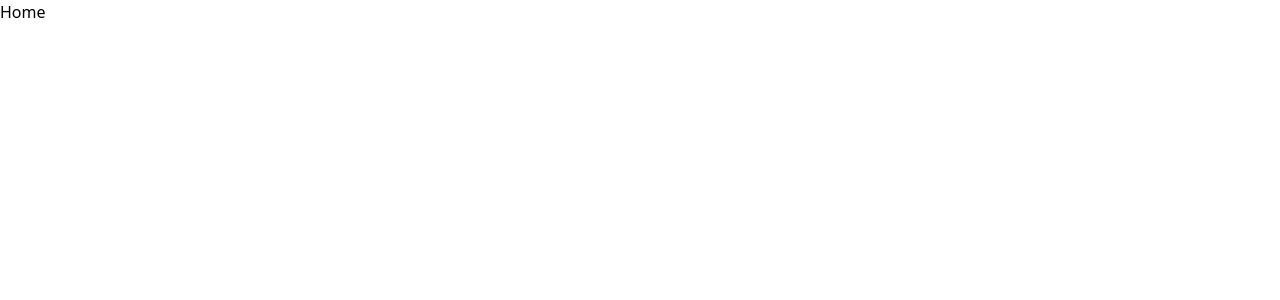
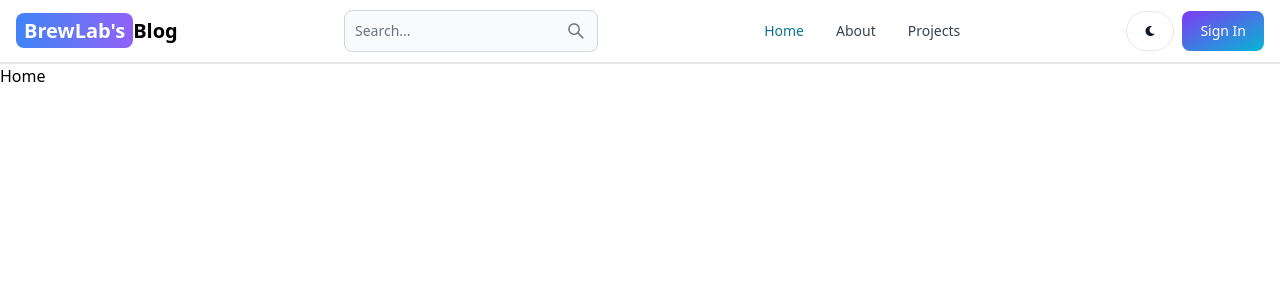
Before and after one commit to nischay-singh/BrewLabs-Blog, a React (Vite) app in the folder client/: page / in a window 1280 px wide. Shown: the top 300 px of the page. Built offline with nearby package versions, Linux system fonts and the light colour scheme.

Commit message:
Created Header component

```diff
--- a/client/package.json
+++ b/client/package.json
@@ -10,8 +10,10 @@
     "preview": "vite preview"
   },
   "dependencies": {
+    "flowbite-react": "^0.10.1",
     "react": "^18.3.1",
     "react-dom": "^18.3.1",
+    "react-icons": "^5.2.1",
     "react-router-dom": "^6.24.0"
   },
   "devDependencies": {
--- a/client/src/App.jsx
+++ b/client/src/App.jsx
@@ -6,10 +6,12 @@
 import SignUp from "./pages/SignUp";
 import Dashboard from "./pages/Dashboard";
 import Projects from "./pages/Projects";
+import Header from "./components/Header";
 
 export default function App() {
   return (
     <BrowserRouter>
+      <Header />
       <Routes>
         <Route path="/" element={<Home />} />
         <Route path="/about" element={<About />} />
--- /dev/null
+++ b/client/src/components/Header.jsx
@@ -0,0 +1,60 @@
+import React from "react";
+import { Navbar, TextInput, Button } from "flowbite-react";
+import { Link, useLocation } from "react-router-dom";
+import { AiOutlineSearch } from "react-icons/ai";
+import { FaMoon } from "react-icons/fa";
+
+export default function Header() {
+  const path = useLocation().pathname;
+  return (
+    <Navbar className="border-b-2">
+      <Link
+        to="/"
+        className="self-center whitespace-nowrap text-sm
+      sm:text-xl font-semibold dark:text-white"
+      >
+        <span className="px-2 py-1 bg-gradient-to-r from-blue-500 via-indigo-500 to-purple-500 rounded-lg text-white">
+          BrewLab's
+        </span>
+        Blog
+      </Link>
+      <form>
+        <TextInput
+          type="text"
+          placeholder="Search..."
+          rightIcon={AiOutlineSearch}
+          className="hidden lg:inline"
+        />
+      </form>
+      <Button className="w-12 h-10 lg:hidden" color="gray" pill>
+        <AiOutlineSearch />
+      </Button>
+      <div className="flex gap-2 md:order-2">
+        <Button className="w-12 h-10 hidden sm:inline" color="gray" pill>
+          <FaMoon />
+        </Button>
+        <Link to="sign-in">
+          <Button gradientDuoTone="purpleToBlue">Sign In</Button>
+        </Link>
+        <Navbar.Toggle />
+      </div>
+      <Navbar.Collapse>
+        <Navbar.Link active={path === "/"} as={"div"}>
+          <Link to="/" className="block">
+            Home
+          </Link>
+        </Navbar.Link>
+        <Navbar.Link active={path === "/about"} as={"div"}>
+          <Link to="/about" className="block">
+            About
+          </Link>
+        </Navbar.Link>
+        <Navbar.Link active={path === "/projects"} as={"div"}>
+          <Link to="/projects" className="block">
+            Projects
+          </Link>
+        </Navbar.Link>
+      </Navbar.Collapse>
+    </Navbar>
+  );
+}
--- a/client/tailwind.config.js
+++ b/client/tailwind.config.js
@@ -1,8 +1,10 @@
+const flowbite = require("flowbite-react/tailwind");
+
 /** @type {import('tailwindcss').Config} */
 export default {
-  content: ["./index.html", "./src/**/*.{js,ts,jsx,tsx}"],
+  content: ["./index.html", "./src/**/*.{js,ts,jsx,tsx}", flowbite.content()],
   theme: {
     extend: {},
   },
-  plugins: [],
+  plugins: [flowbite.plugin()],
 };
```
Also changed, not shown: 1 other file (tests, documents, lock files or other folders).
